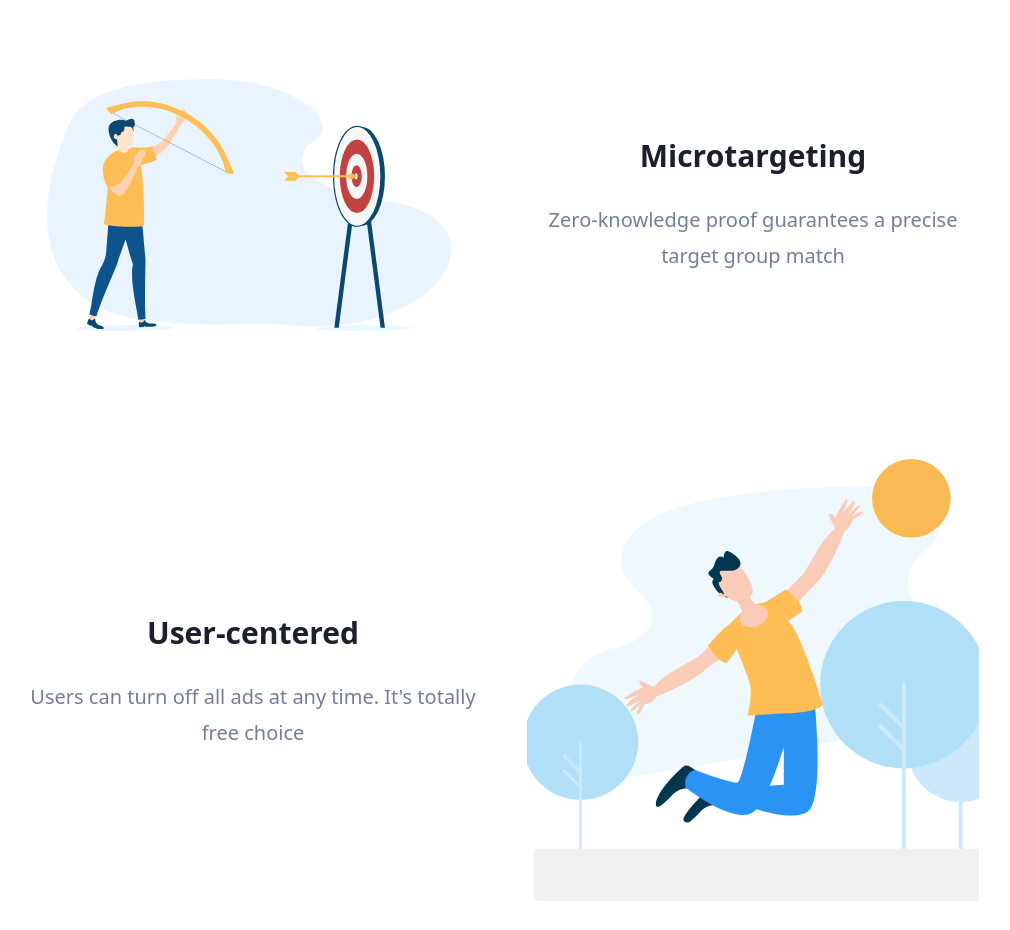
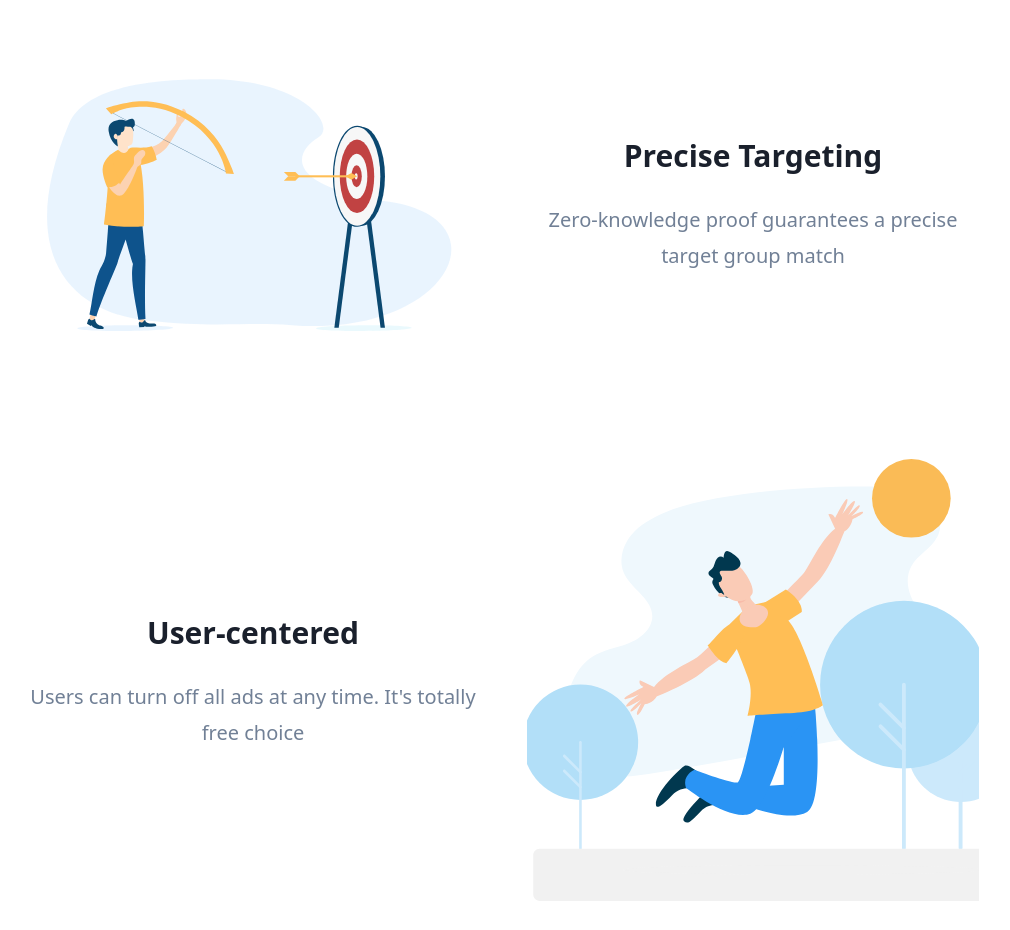
Before and after one commit to AdMetaNetwork/admeta-website, a Next.js app: page / in a window 1280 px wide. Shown: the part 1040-1970 px from the top of the page, without its empty margins (137-1147 px from the left). Built offline with nearby package versions, Linux system fonts and the light colour scheme.

Commit message:
Update wording

```diff
--- a/src/templates/VerticalFeatures.tsx
+++ b/src/templates/VerticalFeatures.tsx
@@ -36,10 +36,10 @@ const VerticalFeatures = () => (
       imageAlt="Privacy Preserving"
     />
     <VerticalFeatureRow
-      title="Microtargeting"
+      title="Precise Targeting"
       description="Zero-knowledge proof guarantees a precise target group match"
       image="/assets/images/bullseye.svg"
-      imageAlt="Microtargeting"
+      imageAlt="Precise Targeting"
       reverse
     />
     <VerticalFeatureRow
```
